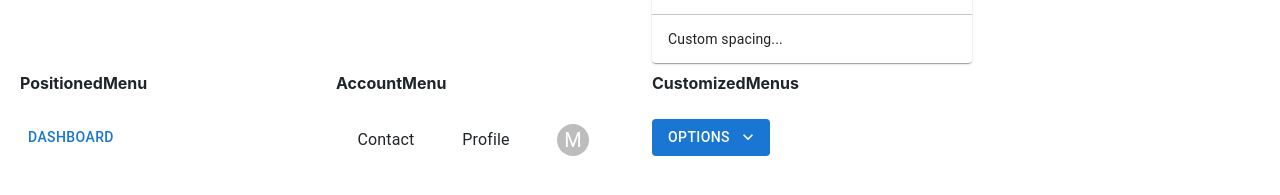
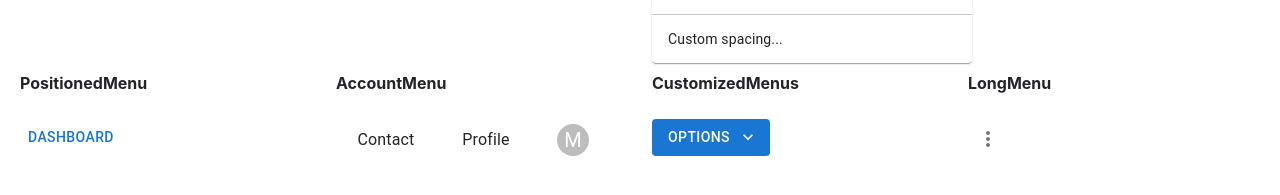
Before and after one commit to jinseok1306/React-Test, a React (Create React App) app in the folder ReactProject/client_app/: page /MUI/MenuPage in a window 1280 px wide. Shown: the part 335-530 px from the top of the page. Built offline with nearby package versions, Linux system fonts and the light colour scheme.

Commit message:
MUI LongMenu 테스트 완료

```diff
--- /dev/null
+++ b/ReactProject/client_app/src/components/Menu/LongMenu.tsx
@@ -0,0 +1,71 @@
+import * as React from 'react';
+import IconButton from '@mui/material/IconButton';
+import Menu from '@mui/material/Menu';
+import MenuItem from '@mui/material/MenuItem';
+import MoreVertIcon from '@mui/icons-material/MoreVert';
+
+const options = [
+    'None',
+    'Atria',
+    'Callisto',
+    'Dione',
+    'Ganymede',
+    'Hangouts Call',
+    'Luna',
+    'Oberon',
+    'Phobos',
+    'Pyxis',
+    'Sedna',
+    'Titania',
+    'Triton',
+    'Umbriel',
+];
+
+const ITEM_HEIGHT = 48;
+
+export default function LongMenu() {
+    const [anchorEl, setAnchorEl] = React.useState<null | HTMLElement>(null);
+    const open = Boolean(anchorEl);
+    const handleClick = (event: React.MouseEvent<HTMLElement>) => {
+        setAnchorEl(event.currentTarget);
+    };
+    const handleClose = () => {
+        setAnchorEl(null);
+    };
+
+    return (
+        <div>
+            <IconButton
+                aria-label="more"
+                id="long-button"
+                aria-controls={open ? 'long-menu' : undefined}
+                aria-expanded={open ? 'true' : undefined}
+                aria-haspopup="true"
+                onClick={handleClick}
+            >
+                <MoreVertIcon />
+            </IconButton>
+            <Menu
+                id="long-menu"
+                MenuListProps={{
+                    'aria-labelledby': 'long-button',
+                }}
+                anchorEl={anchorEl}
+                open={open}
+                onClose={handleClose}
+                PaperProps={{
+                    style: {
+                        maxHeight: ITEM_HEIGHT * 4.5,
+                        width: '20ch',
+                    },
+                }}
+            >
+                {options.map((option) => (
+                    <MenuItem key={option} selected={option === 'Pyxis'} onClick={handleClose}>
+                        {option}
+                    </MenuItem>
+                ))}
+            </Menu>
+        </div>
+    );
+}
--- a/ReactProject/client_app/src/pages/MUI/MenuPage.tsx
+++ b/ReactProject/client_app/src/pages/MUI/MenuPage.tsx
@@ -8,6 +8,7 @@ import SimpleListMenu from '../../components/Menu/SimpleListMenu';
 import PositionedMenu from '../../components/Menu/PositionedMenu';
 import AccountMenu from '../../components/Menu/AccountMenu';
 import CustomizedMenus from '../../components/Menu/CustomizedMenus';
+import LongMenu from '../../components/Menu/LongMenu';
 
 const MenuPage = () => {
     return (
@@ -43,6 +44,10 @@ const MenuPage = () => {
                         <b>CustomizedMenus</b><div>&nbsp;</div>
                         <CustomizedMenus />
                     </Grid>
+                    <Grid item xs={3}>
+                        <b>LongMenu</b><div>&nbsp;</div>
+                        <LongMenu />
+                    </Grid>
                 </Grid>
             </div>
         </div>
```
Also changed, not shown: 1 other file (tests, documents, lock files or other folders).
